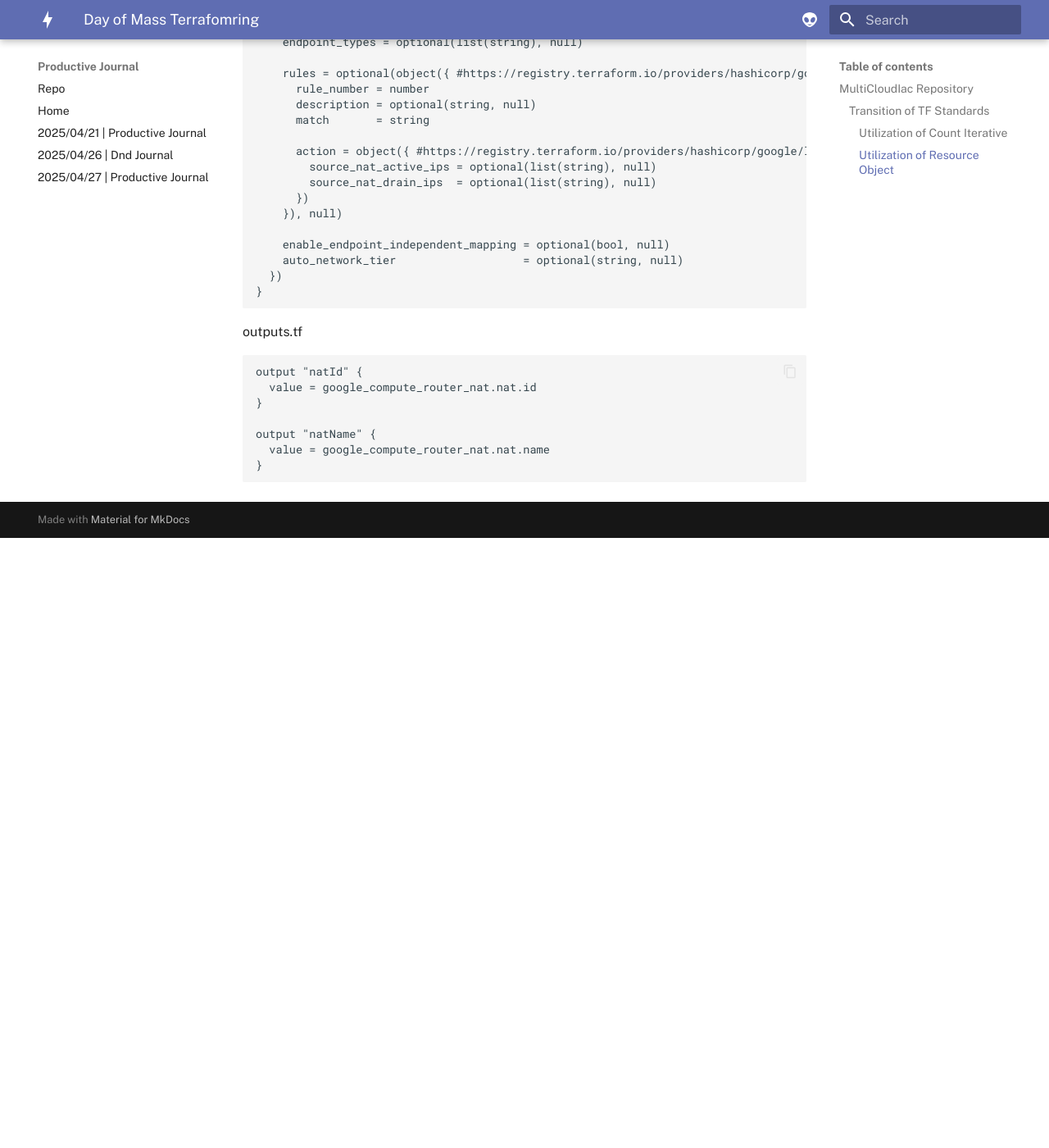
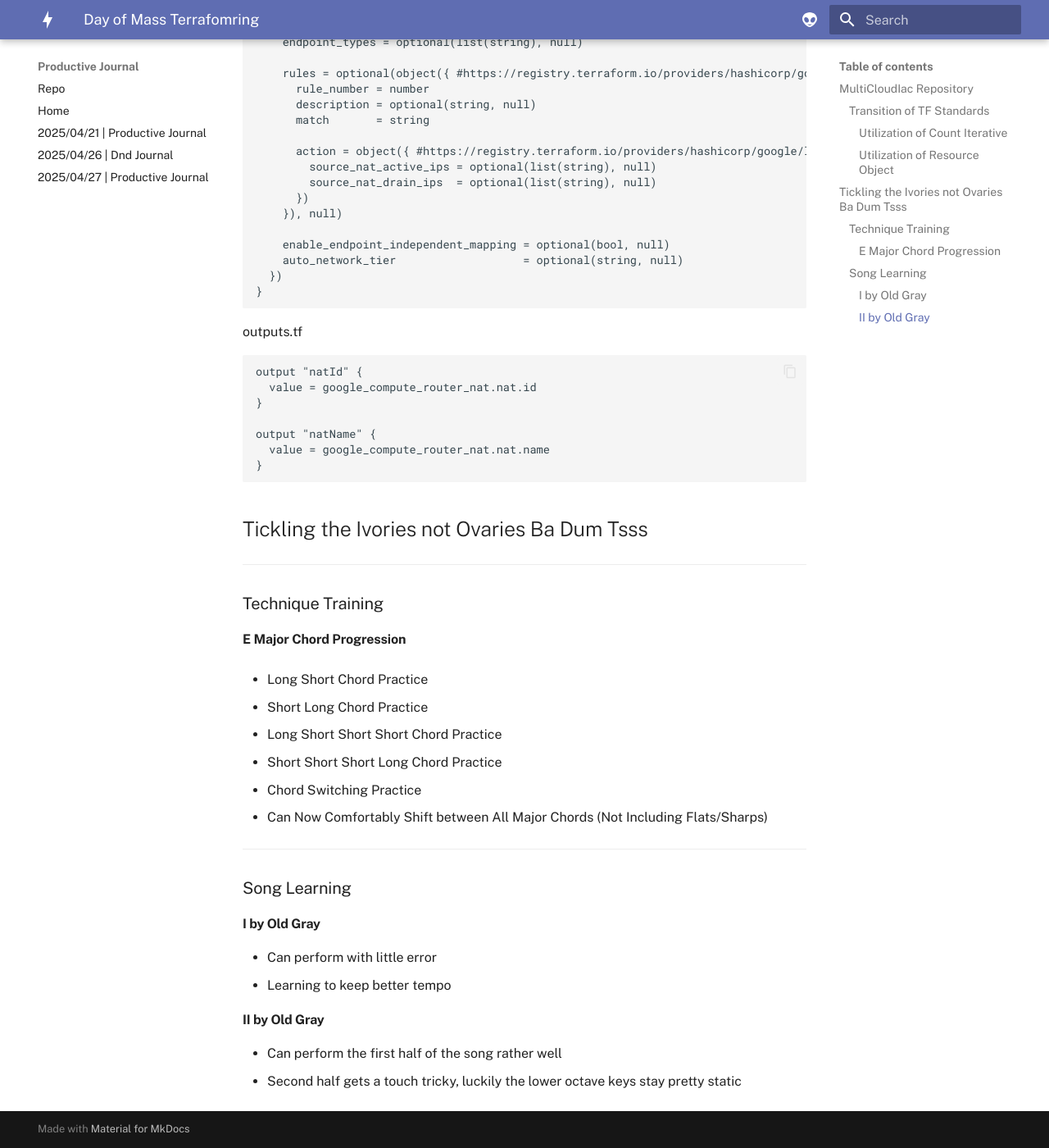
Before and after one commit to scondo-prof/productiveJournal, an MkDocs documentation site: the page built from docs/weeklyProductiveJournal/2025/4/28/dailyProgress.md, in a window 1280 px wide and 1400 px high, scrolled down 6293 px. Shown: the whole window at 82% size. Built offline with MkDocs 1.6.1 and Material for MkDocs 9.7.7, drawn with Linux system fonts in a browser that asks for light colours; before the commit the page ends 6949 px from its top, so only the background shows below that.

Commit message:
dev/added progress on music

````diff
--- a/docs/weeklyProductiveJournal/2025/4/28/dailyProgress.md
+++ b/docs/weeklyProductiveJournal/2025/4/28/dailyProgress.md
@@ -335,3 +335,36 @@ output "natName" {
   value = google_compute_router_nat.nat.name
 }
 ```
+
+## Tickling the Ivories not Ovaries Ba Dum Tsss
+
+---
+
+### Technique Training
+
+#### E Major Chord Progression
+
+- Long Short Chord Practice
+
+- Short Long Chord Practice
+
+- Long Short Short Short Chord Practice
+
+- Short Short Short Long Chord Practice
+
+- Chord Switching Practice
+  - Can Now Comfortably Shift between All Major Chords (Not Including Flats/Sharps)
+
+---
+
+### Song Learning
+
+#### I by Old Gray
+
+- Can perform with little error
+- Learning to keep better tempo
+
+#### II by Old Gray
+
+- Can perform the first half of the song rather well
+- Second half gets a touch tricky, luckily the lower octave keys stay pretty static
````
